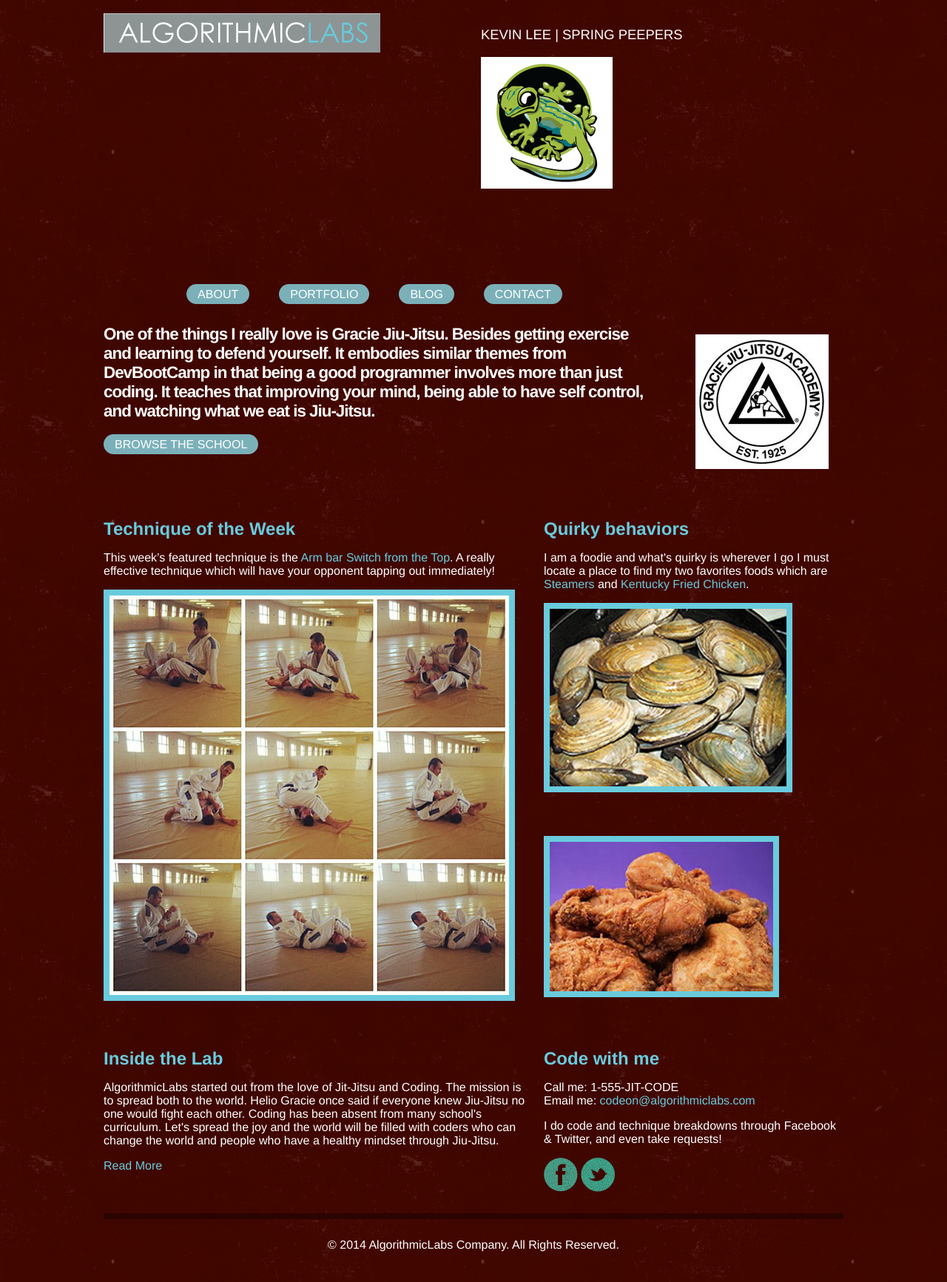
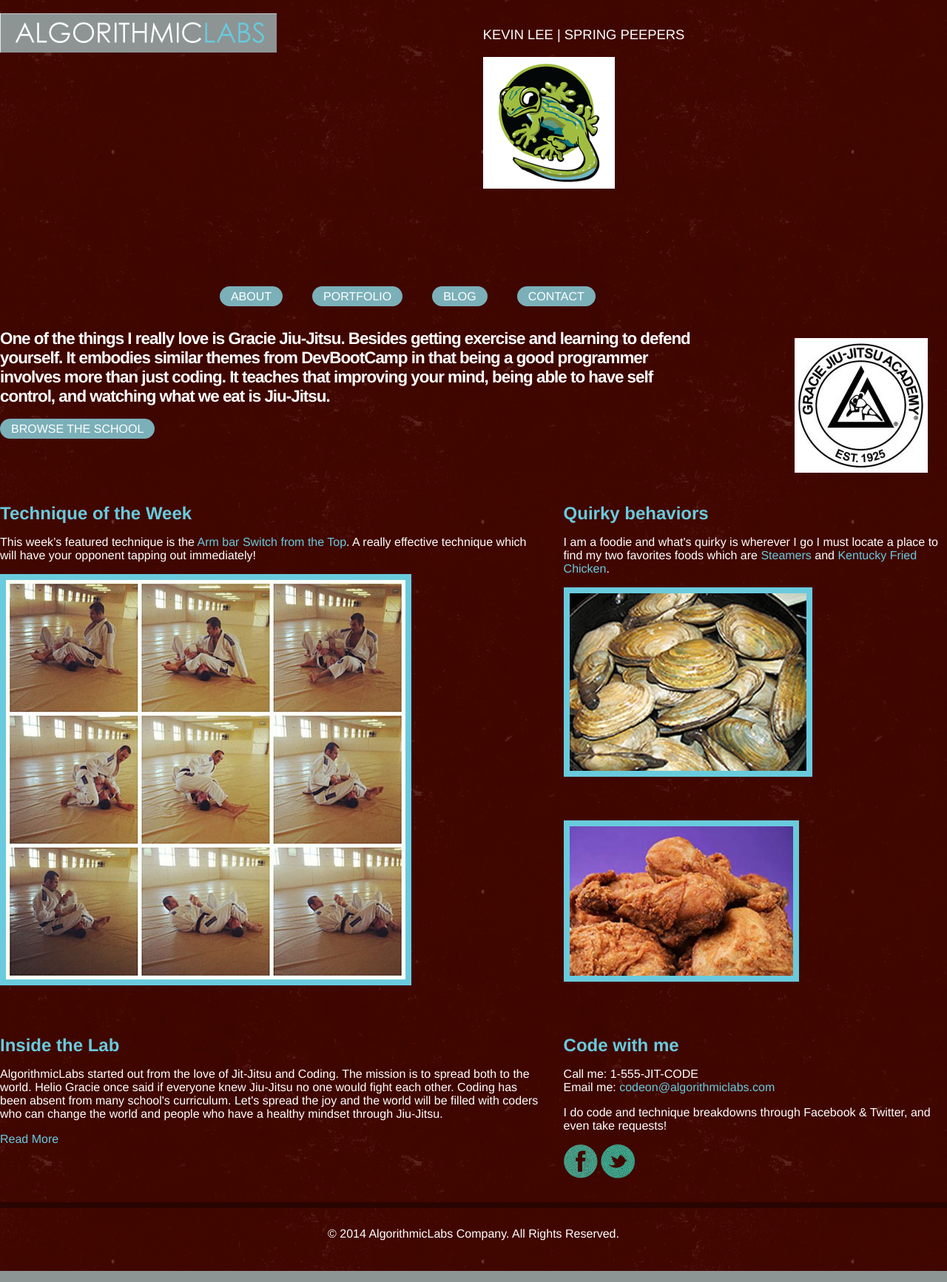
Before and after one commit to kevinlee702/Personal_Page, a plain HTML site: page index.html in a window 1280 px wide. Shown: the whole page at 74% size. Drawn offline with Linux system fonts and the light colour scheme; files whose address does not match are found by name.

Commit message:
second commit update css percentages

```diff
--- a/css/grid.css
+++ b/css/grid.css
@@ -5,18 +5,18 @@
  Gutter : 20px
 
  */
-.grid_1 { width: 65px; }
-.grid_2 { width: 150px; }
-.grid_3 { width: 235px; }
-.grid_4 { width: 320px; }
-.grid_5 { width: 405px; }
-.grid_6 { width: 490px; }
-.grid_7 { width: 575px; }
-.grid_8 { width: 660px; }
-.grid_9 { width: 745px; }
-.grid_10 { width: 830px; }
-.grid_11 { width: 915px; }
-.grid_12 { width: 1000px; }
+.grid_1 { width: 65%; }
+.grid_2 { width: 15.0%; }
+.grid_3 { width: 23.5%; }
+.grid_4 { width: 32.0%; }
+.grid_5 { width: 40.5%; }
+.grid_6 { width: 49.0%; }
+.grid_7 { width: 57.5%; }
+.grid_8 { width: 66.0%; }
+.grid_9 { width: 74.5%; }
+.grid_10 { width: 83.0%; }
+.grid_11 { width: 91.5%; }
+.grid_12 { width: 100%; }
 
 .grid_1,
 .grid_2,
@@ -30,7 +30,7 @@
 .grid_10,
 .grid_11,
 .grid_12 {
-	margin: 0 20px 10px 0;
+	margin: 0 2% 1% 0;
 	float: left;
 	display: block;
 }
@@ -39,7 +39,7 @@
 .omega{margin-right:0px;}
 
 .container{
-	width: 1000px;
+	width: 100%;
 	margin: auto;
 }
 
```
Also changed, not shown: 1 other file.
